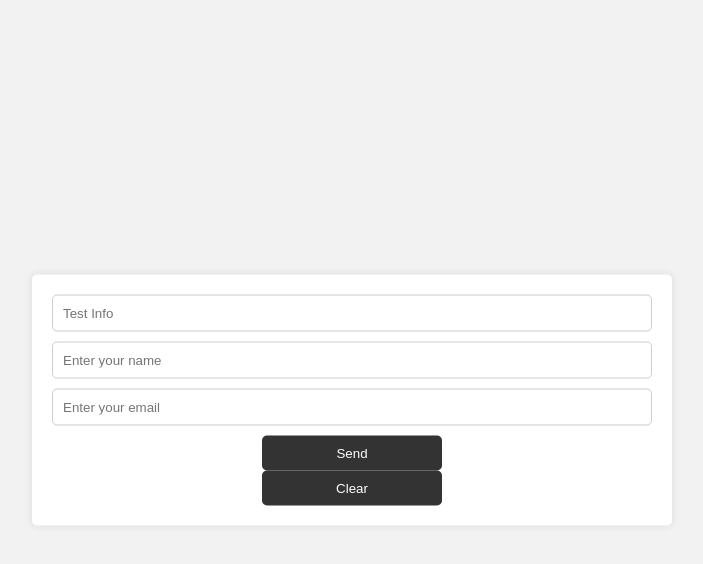
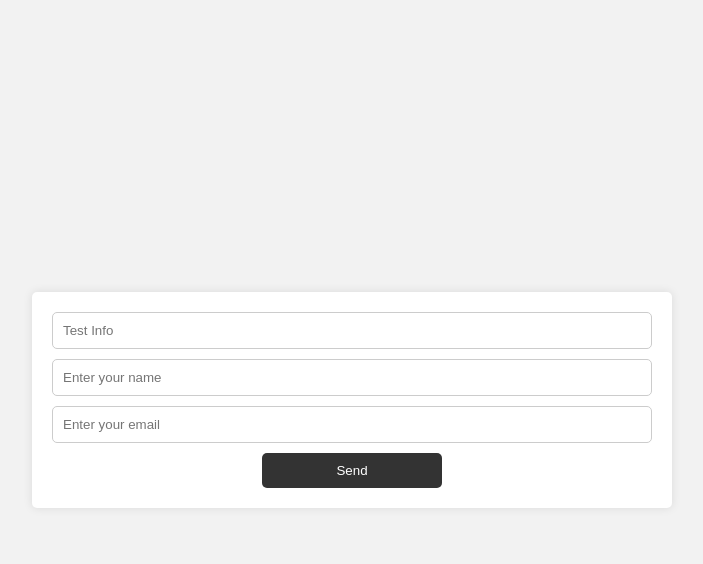
Before and after one commit to devkavin/otptest, a PHP site: page / in a window 1280 px wide. Shown: the top 564 px of the page, without its empty margins (288-991 px from the left). Run offline with PHP 8.4, Linux system fonts and the light colour scheme; a stand-in replaces the project's code that opens the database connection.

Commit message:
modified:   index.php

```diff
--- a/index.php
+++ b/index.php
@@ -17,7 +17,6 @@
             <input type="text" name="name" value="" placeholder="Enter your name"><br>
             <input type="text" name="email" value="" placeholder="Enter your email">
             <button type="submit" name="button">Send</button>
-            <button type="reset" name="button">Clear</button>
             </div>
 </form>
     </body>
```
